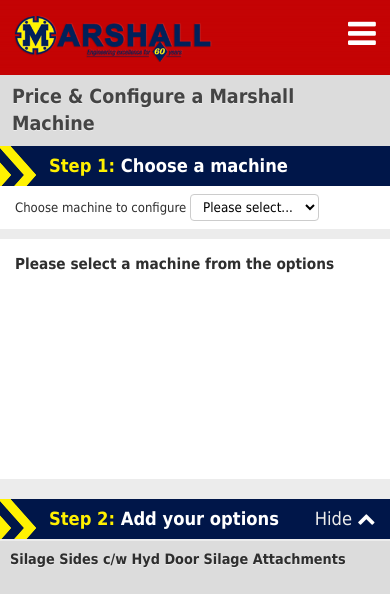
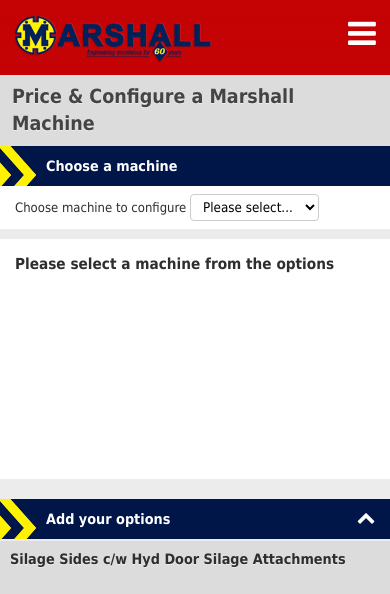
Before and after one commit to Gunzalez/marshall, a PHP site: page /configure-machine.php in a window 390 px wide. Shown: the top 594 px of the page. Run offline with PHP 8.4, Linux system fonts and the light colour scheme; some libraries are stand-ins or nearby versions.

Commit message:
Responsive table

```diff
--- a/configure-machine.php
+++ b/configure-machine.php
@@ -120,14 +120,16 @@
                             <h3 class="step">
                                 <span>Step 2:</span>
                                 Add your options
-                                <a href="#" class="show-hide">
-                                    <span class="show">Show
+                                <div class="show-hide">
+                                    <span class="show">
+                                        <span class="text">Show</span>
                                         <span class="fa fa-chevron-down">&nbsp;</span>
                                     </span>
-                                    <span class="hide">Hide
+                                    <span class="hide">
+                                        <span class="text">Hide</span>
                                         <span class="fa fa-chevron-up">&nbsp;</span>
                                     </span>
-                                </a>
+                                </div>
                             </h3>
                             <div class="body">
                                 <ul id="options" class="options">
@@ -694,14 +696,16 @@
                             <h3 class="step">
                                 <span>Step 3:</span>
                                 Confirm your specifications
-                                <a href="#" class="show-hide">
-                                    <span class="show">Show
+                                <div class="show-hide">
+                                    <span class="show">
+                                        <span class="text">Show</span>
                                         <span class="fa fa-chevron-down">&nbsp;</span>
                                     </span>
-                                    <span class="hide">Hide
+                                    <span class="hide">
+                                        <span class="text">Hide</span>
                                         <span class="fa fa-chevron-up">&nbsp;</span>
                                     </span>
-                                </a>
+                                </div>
                             </h3>
                             <div class="body">
                                 <table cellspacing="0">
@@ -714,7 +718,8 @@
                                     </thead>
                                     <tfoot>
                                         <tr>
-                                            <td colspan="2" class="total">Retail Price Total ex VAT:</td>
+                                            <td>&nbsp;</td>
+                                            <td class="total">Retail Price Total ex VAT:</td>
                                             <td class="cost">&pound;<span id="total_cost">12,911.00</span></td>
                                         </tr>
                                     </tfoot>
--- a/css/marshall.css
+++ b/css/marshall.css
@@ -349,9 +349,9 @@
     font-size: 0.9em;
     font-weight: bold;
     letter-spacing: 2px;
-    -webkit-border-radius: 4px;
-    -moz-border-radius: 4px;
-    border-radius: 4px;
+    -webkit-border-radius: 6px;
+    -moz-border-radius: 6px;
+    border-radius: 6px;
 }
 
 .red-link {
@@ -380,6 +380,7 @@
 
 .blue-link:hover {
     color: #fff;
+    background: #217cc9;
 }
 
 .read-more {
@@ -505,11 +506,11 @@
     position: absolute;
     width: 60px;
     height: 60px;
-    background: #217cc9;
     top: 50px;
     left: 50%;
     overflow: auto;
     margin: auto;
+    border: 2px solid #fff;
     top: 0;
     left: 0;
     bottom: 0;
@@ -533,7 +534,7 @@
 
 
 .sidebox a.video:hover .play-button {
-    background: #001649;
+    background: #217cc9;
     -webkit-transition: background 0.5s;
     -moz-transition: background 0.5s;
     -o-transition: background 0.5s;
@@ -907,6 +908,7 @@
     text-decoration: none;
     float: right;
     margin-right: 10px;
+    cursor: pointer;
 }
 
 #config_machine .mainbox .show-hide span {
@@ -1113,7 +1115,7 @@
 
 #config_machine .basket .cost {
     text-align: right;
-    width: 120px;
+    width: 100px;
 }
 
 #config_machine .basket table thead {
@@ -1374,6 +1376,10 @@
     #config_machine .configure-content .content {
         margin-left: 0;
         padding: 15px;
+    }
+
+    #config_machine .options li {
+        width: 50%;
     }
 }
 
@@ -1469,6 +1475,29 @@
         float: left;
         width: 50%;
     }
+
+    /* configures steps */
+    #config_machine .step {
+        font-size: 1.2em;
+        padding-left: 46px;
+    }
+
+    #config_machine .step > span,
+    #config_machine .step span.text {
+        display: none;
+    }
+
+    #config_machine .step span.fa {
+        font-size: 1.3em;
+    }
+
+    /* table styles */
+    #config_machine .basket table td:nth-child(1),
+    #config_machine .basket table th:nth-child(1) {display: none;}
+
+    #config_machine .basket td {
+        vertical-align: top;
+    }
 }
 
 
@@ -1578,6 +1607,10 @@
     }
 
 
+    /* configures steps */
+    #config_machine .step {
+        font-size: 1.1em;
+    }
 
 
     .news-detail img {
--- a/js/marshall.js
+++ b/js/marshall.js
@@ -209,13 +209,14 @@
 
         attachShowHideAction: function(){
             var self = this,
-                $showHideButtons = $('.show-hide', self.$configureForm);
+                $showIcons = $('.show-hide', self.$configureForm);
 
-            $showHideButtons.each(function(){
-                $(this).on('click', function(evt){
-                    evt.preventDefault();
+            $showIcons.each(function(i, obj){
 
-                    var $mainBox = $(this).parents('.mainbox');
+                var $showHideButton = $(obj).parents('h3'),
+                    $mainBox = $(obj).parents('.mainbox');
+
+                $showHideButton.on('click', function(){
                     if($mainBox.hasClass('open')){
                         $mainBox.removeClass('open').addClass('closed');
                     } else {
@@ -223,7 +224,6 @@
                     }
                 });
             });
-
 
         },
 
```
